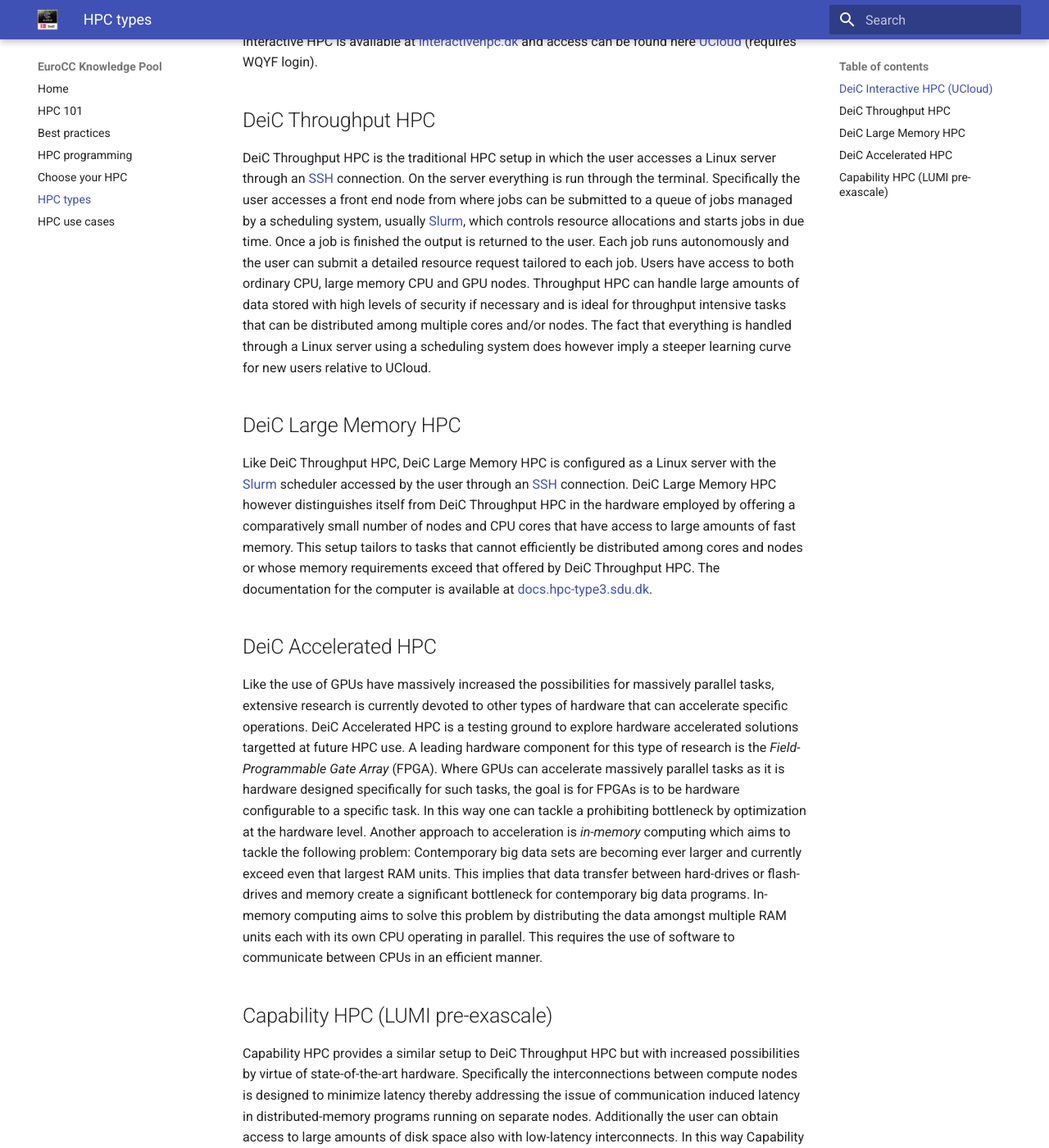
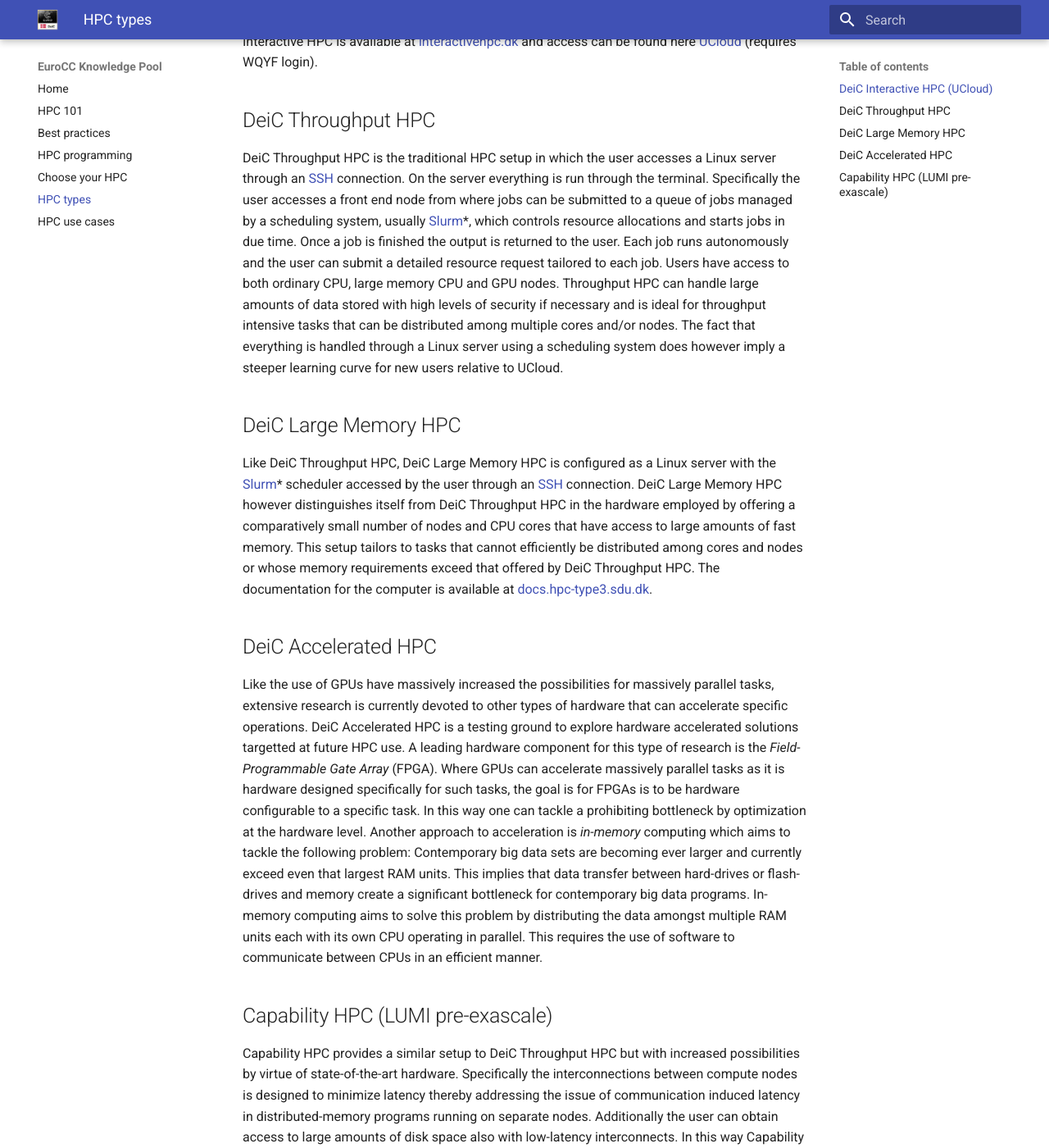
Before and after one commit to jklust/EuroCC-knowledgepool, an MkDocs documentation site: the page built from develop/hpc_types.md, in a window 1280 px wide and 1400 px high, scrolled down 449 px. Shown: the whole window at 82% size. Built offline with MkDocs 1.6.1 and Material for MkDocs 9.7.7, drawn with Linux system fonts in a browser that asks for light colours; comment, search, counter and statistics services are not loaded; some of the changed text lies outside the part shown.

```diff
--- a/develop/hpc_types.md
+++ b/develop/hpc_types.md
@@ -4,10 +4,10 @@
 DeiC Interactive HPC targets users who desire an interactive approach to HPC which ensures that the user's experience is as close to that of a laptop or desktop computer as possible. The computer is accessed through a browser from where a large range of applications can be used. Programs are run through a job which is scheduled through an interactive menu. Once the job is active the user can run the application, for which the job was created, either through the interactive editor, just like on an ordinary laptop or desktop computer, or through the terminal. The simplicity of use makes it ideal for new users, including students, and the large number of available applications provide experienced users with a vast array of tools for their projects. It is therefore well suited for both new and experienced HPC users. With DeiC Interactive HPC users have access to both ordinary CPU, large memory CPU and GPU nodes. More information on DeiC Interactive HPC is available at [interactivehpc.dk](https://interactivehpc.dk/#/) and access can be found here [UCloud](https://cloud.sdu.dk/app/login) (requires WQYF login).
 
 ## DeiC Throughput HPC
-DeiC Throughput HPC is the traditional HPC setup in which the user accesses a Linux server through an [SSH](https://www.ssh.com/academy/ssh) connection. On the server everything is run through the terminal. Specifically the user accesses a front end node from where jobs can be submitted to a queue of jobs managed by a scheduling system, usually [Slurm](https://slurm.schedmd.com/), which controls resource allocations and starts jobs in due time. Once a job is finished the output is returned to the user. Each job runs autonomously and the user can submit a detailed resource request tailored to each job. Users have access to both ordinary CPU, large memory CPU and GPU nodes. Throughput HPC can handle large amounts of data stored with high levels of security if necessary and is ideal for throughput intensive tasks that can be distributed among multiple cores and/or nodes. The fact that everything is handled through a Linux server using a scheduling system does however imply a steeper learning curve for new users relative to UCloud.
+DeiC Throughput HPC is the traditional HPC setup in which the user accesses a Linux server through an [SSH](https://www.ssh.com/academy/ssh) connection. On the server everything is run through the terminal. Specifically the user accesses a front end node from where jobs can be submitted to a queue of jobs managed by a scheduling system, usually [Slurm](https://slurm.schedmd.com/)*, which controls resource allocations and starts jobs in due time. Once a job is finished the output is returned to the user. Each job runs autonomously and the user can submit a detailed resource request tailored to each job. Users have access to both ordinary CPU, large memory CPU and GPU nodes. Throughput HPC can handle large amounts of data stored with high levels of security if necessary and is ideal for throughput intensive tasks that can be distributed among multiple cores and/or nodes. The fact that everything is handled through a Linux server using a scheduling system does however imply a steeper learning curve for new users relative to UCloud.
 
 ## DeiC Large Memory HPC
-Like DeiC Throughput HPC, DeiC Large Memory HPC is configured as a Linux server with the [Slurm](https://slurm.schedmd.com/) scheduler accessed by the user through an [SSH](https://www.ssh.com/academy/ssh) connection. DeiC Large Memory HPC however distinguishes itself from DeiC Throughput HPC in the hardware employed by offering a comparatively small number of nodes and CPU cores that have access to large amounts of fast memory. This setup tailors to tasks that cannot efficiently be distributed among cores and nodes or whose memory requirements exceed that offered by DeiC Throughput HPC. The documentation for the computer is available at [docs.hpc-type3.sdu.dk](https://docs.hpc-type3.sdu.dk/).
+Like DeiC Throughput HPC, DeiC Large Memory HPC is configured as a Linux server with the [Slurm](https://slurm.schedmd.com/)* scheduler accessed by the user through an [SSH](https://www.ssh.com/academy/ssh) connection. DeiC Large Memory HPC however distinguishes itself from DeiC Throughput HPC in the hardware employed by offering a comparatively small number of nodes and CPU cores that have access to large amounts of fast memory. This setup tailors to tasks that cannot efficiently be distributed among cores and nodes or whose memory requirements exceed that offered by DeiC Throughput HPC. The documentation for the computer is available at [docs.hpc-type3.sdu.dk](https://docs.hpc-type3.sdu.dk/).
 
 ## DeiC Accelerated HPC
 Like the use of GPUs have massively increased the possibilities for massively parallel tasks, extensive research is currently devoted to other types of hardware that can accelerate specific operations. DeiC Accelerated HPC is a testing ground to explore hardware accelerated solutions targetted at future HPC use. A leading hardware component for this type of research is the *Field-Programmable Gate Array* (FPGA). Where GPUs can accelerate massively parallel tasks as it is hardware designed specifically for such tasks, the goal is for FPGAs is to be hardware configurable to a specific task. In this way one can tackle a prohibiting bottleneck by optimization at the hardware level. Another approach to acceleration is *in-memory* computing which aims to tackle the following problem: Contemporary big data sets are becoming ever larger and currently exceed even that largest RAM units. This implies that data transfer between hard-drives or flash-drives and memory create a significant bottleneck for contemporary big data programs. In-memory computing aims to solve this problem by distributing the data amongst multiple RAM units each with its own CPU operating in parallel. This requires the use of software to communicate between CPUs in an efficient manner.
```
Also changed, not shown: other parts of develop/hpc_types.md (+2 -0 lines).
